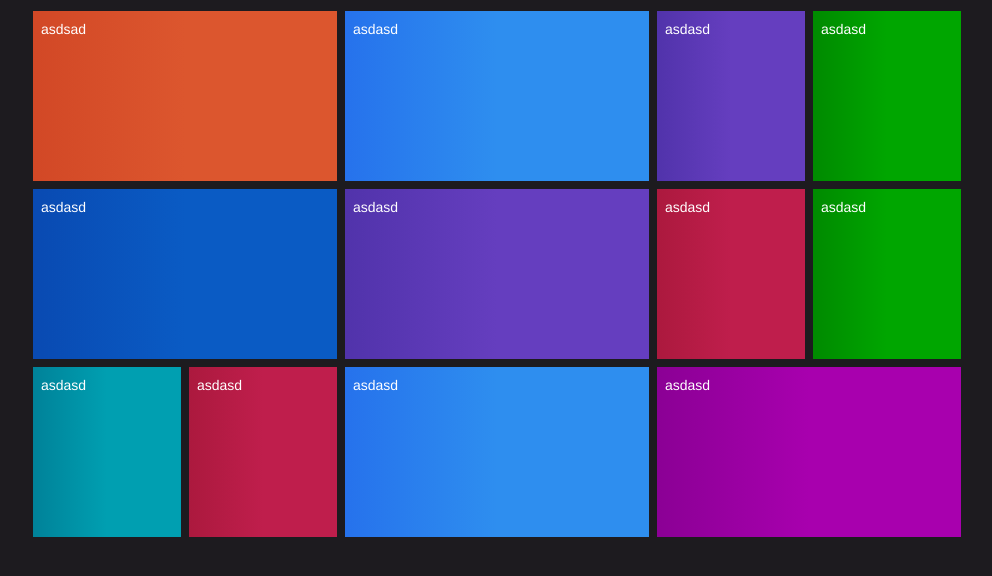
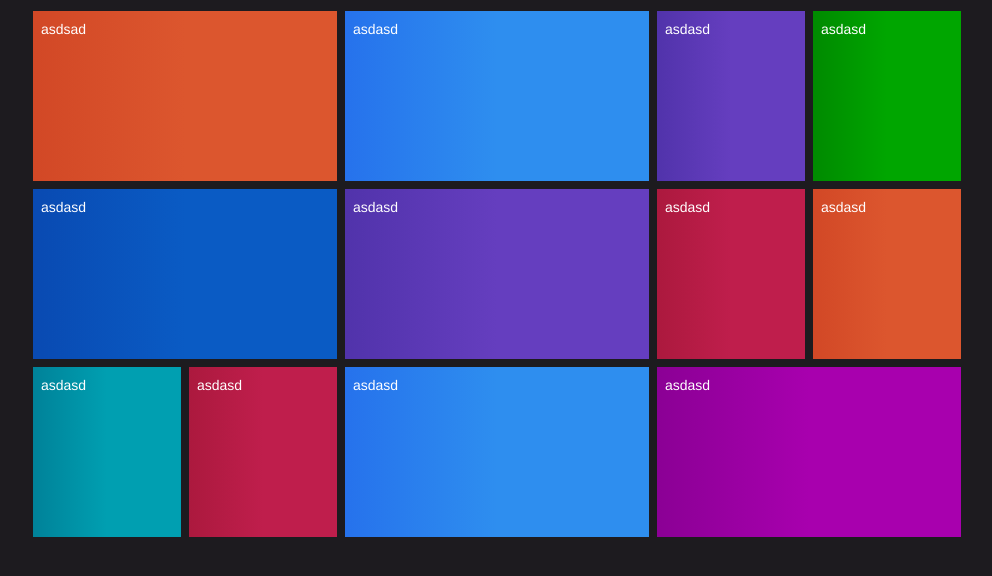
Before and after one commit to crufter/inspr, a plain HTML site: page index.html in a window 1280 px wide. Shown: the part 92-668 px from the top of the page, without its empty margins (143-1135 px from the left). Drawn offline with nearby package versions, Linux system fonts and the light colour scheme.

Commit message:
Note on how to mod padding/margins.

```diff
--- a/index.html
+++ b/index.html
@@ -3,6 +3,10 @@
 <head>
     <link href="bootstrap.min.css" rel="stylesheet">
     <style>
+        /*
+            To keep margins and paddings in line with js script: padding js variable must equal to .box padding, marginBottom to .bot margin bottom.
+        */
+
         .box { height: 170px; padding: 8px;}
         .bot { margin-bottom: 8px;} /* Not overly sure about this. */
         .upper{ background: #1D1B1F;} /* padding-bottom: 2em; border-bottom: 1px solid #ccc; */
@@ -151,7 +155,7 @@
                         <div id="b5" data-ow="4" class="span4 box sky_blue">asdasd</div>
                         <div id="b6" data-ow="4" class="span4 box dark_purple">asdasd</div>
                         <div id="b7" data-ow="2" class="span2 box red">asdasd</div>
-                        <div id="b8" data-ow="2" class="span2 box green">asdasd</div>
+                        <div id="b8" data-ow="2" class="span2 box orange">asdasd</div>
                     </div>
 
                     <div class="row-fluid bot">
```
